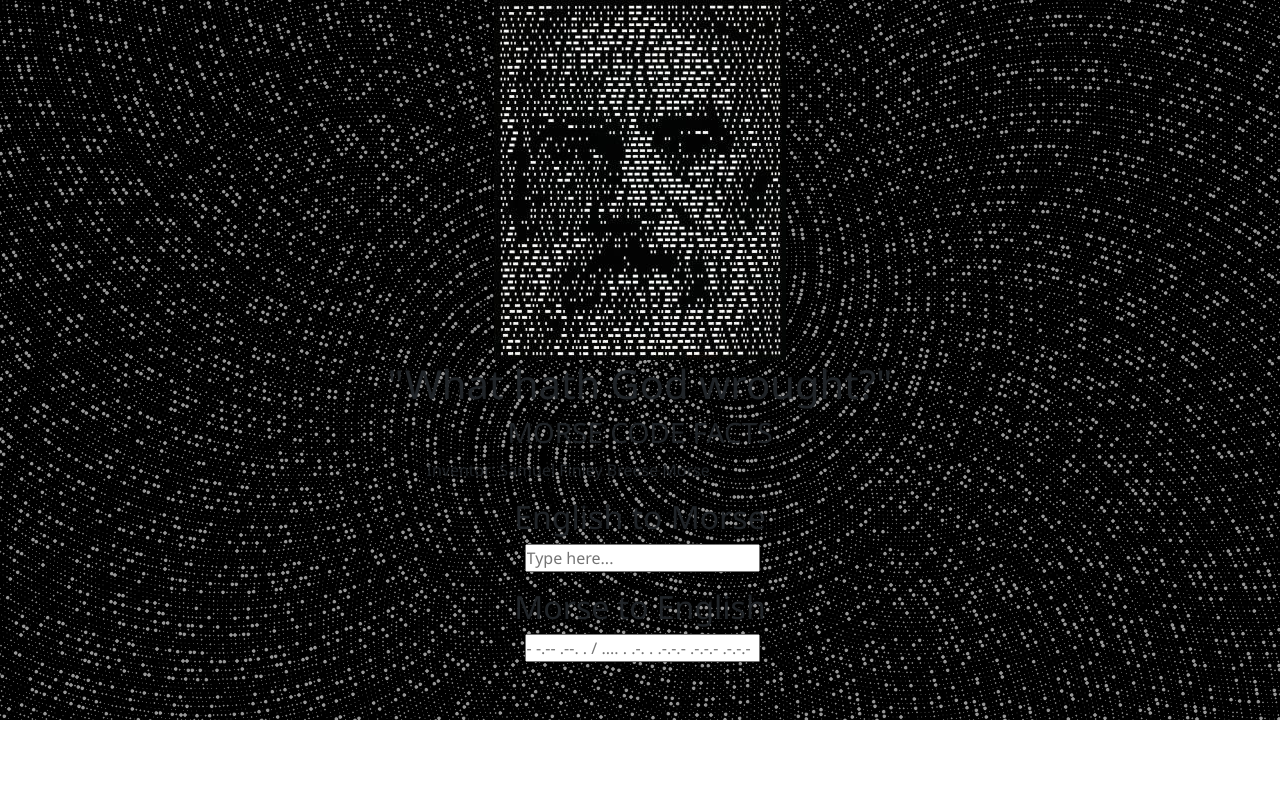
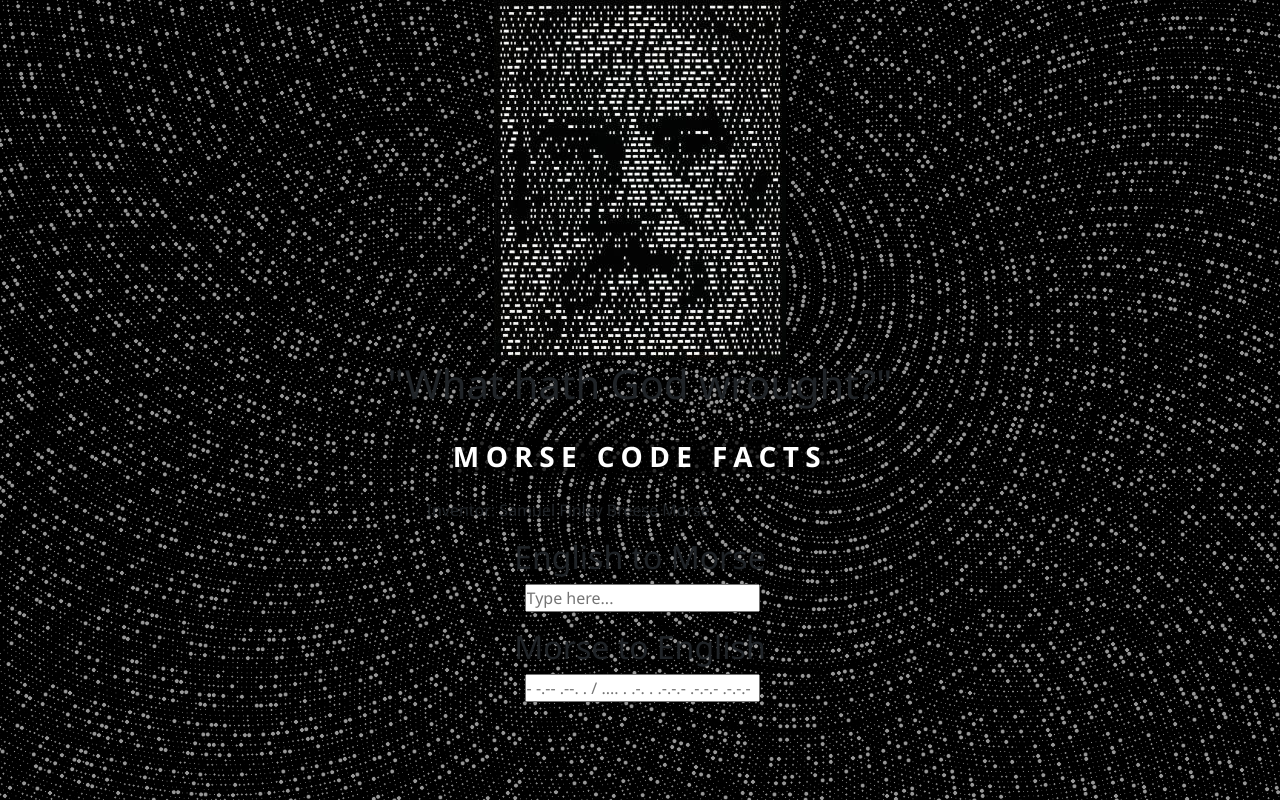
Before and after one commit to 21ciprian/english-morse-translator, a website with bundled scripts: page index.html in a window 1280 px wide. Built offline with nearby package versions, Linux system fonts and the light colour scheme.

Commit message:
Styled the title

```diff
--- a/styles/main.scss
+++ b/styles/main.scss
@@ -7,10 +7,19 @@
 body {
 	font-family: 'Segoe UI', Tahoma, Verdana, sans-serif;
 	width: $percentage1;
-	height: $percentage1;
+	height: $viewport1;
 	text-align: center;
 	background-image: url('../images/wp.png');
 	background-size: cover;
 	background-repeat: no-repeat;
 	position: relative;
+
+	h3 {
+		font-weight: 700;
+		color: $secondary;
+		display: inline-block;
+		background-color: $tertiary;
+		margin: $dimension1 * 1.5 auto;
+		letter-spacing: $dimension2 * 4;
+	}
 }
```
Also changed, not shown: styles/main.css, 1 other file.
